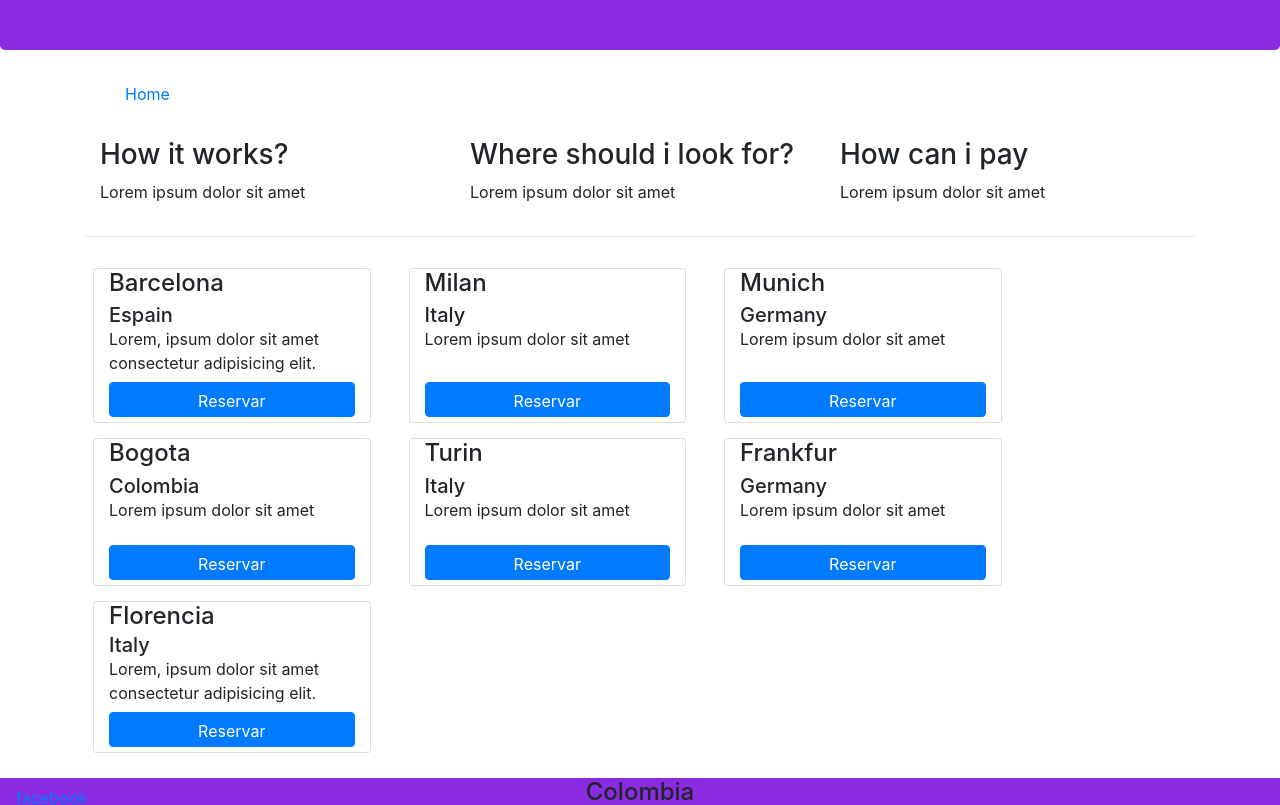
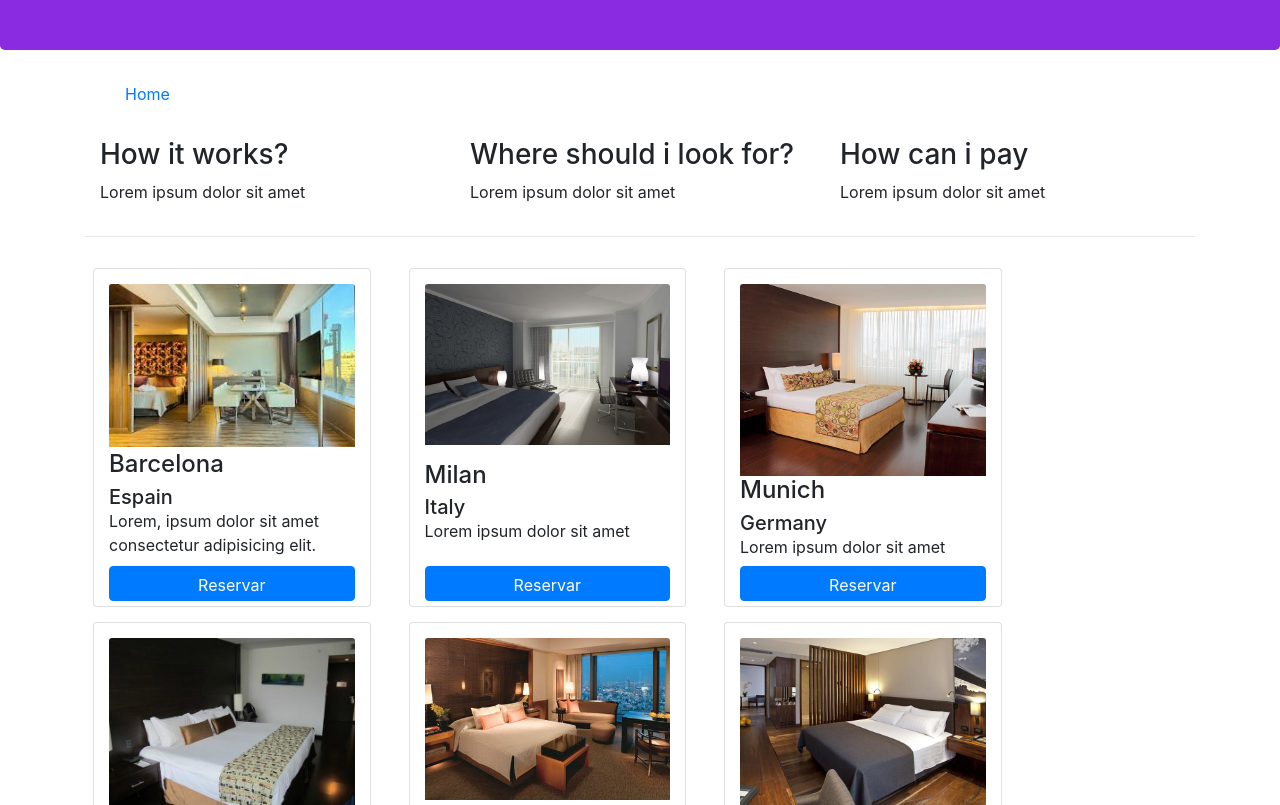
Before and after one commit to LuxusTrek/Hotel_Guide, a website: page index.html in a window 1280 px wide. Shown: the part 134-939 px from the top of the page. Drawn offline with nearby package versions, Linux system fonts and the light colour scheme; a web font is replaced by a local one.

Commit message:
imagenes hoteles

```diff
--- a/index.html
+++ b/index.html
@@ -58,7 +58,8 @@
                 <hr>
                 <div class="d-flex flex-wrap flex-row">
                     <div class="card card-hotel ml-2 col-sm-3 d-flex flex-column justify-content-between margin_top margin_right">
-                        <div>
+                        <img src="imgs\hotel1.jpg" class="card-img-top margin_top" alt="">
+                        <div class="">
                             <h4 class="card-title">Barcelona</h4>
                             <h5 class="card-subtitle">Espain</h5>
                             <p class="card-text">Lorem, ipsum dolor sit amet consectetur adipisicing elit. </p>
@@ -68,7 +69,8 @@
                         </div>
                     </div>
                     <div class="card card-hotel ml-2 col-sm-3 d-flex flex-column justify-content-between margin_top margin_right">
-                        <div>
+                        <img src="imgs\hotel2.jpg" class="card-img-top margin_top" alt="">
+                        <div class="">
                             <h4 class="card-title">Milan</h4>
                             <h5 class="card-subtitle">Italy</h5>
                             <p class="card-text">Lorem ipsum dolor sit amet </p>
@@ -78,6 +80,7 @@
                         </div>
                     </div>
                     <div class="card card-hotel ml-2 col-sm-3 d-flex flex-column justify-content-between margin_top margin_right">
+                        <img src="imgs\hotel3.jpg" class="card-img-top margin_top" alt="">
                         <div>
                             <h4 class="card-title">Munich</h4>
                             <h5 class="card-subtitle">Germany</h5>
@@ -88,6 +91,7 @@
                         </div>
                     </div>
                     <div class="card card-hotel ml-2 col-sm-3 d-flex flex-column justify-content-between margin_top margin_right">
+                        <img src="imgs\hotel4.jpg" class="card-img-top margin_top" alt="">
                         <div>
                             <h4 class="card-title">Bogota</h4>
                             <h5 class="card-subtitle">Colombia</h5>
@@ -99,6 +103,7 @@
                         </div>
                     </div>
                     <div class="card card-hotel ml-2 col-sm-3 d-flex flex-column justify-content-between margin_top margin_right">
+                        <img src="imgs\hotel5.jpg" class="card-img-top margin_top" alt="">
                         <div>
                             <h4 class="card-title">Turin</h4>
                             <h5 class="card-subtitle">Italy</h5>
@@ -109,6 +114,7 @@
                         </div>
                     </div>
                     <div class="card card-hotel ml-2 col-sm-3 d-flex flex-column justify-content-between margin_top margin_right">
+                        <img src="imgs\hotel6.jpg" class="card-img-top margin_top" alt="">
                         <div>
                             <h4 class="card-title">Frankfur</h4>
                             <h5 class="card-subtitle">Germany</h5>
@@ -119,6 +125,7 @@
                         </div>
                     </div>
                     <div class="card card-hotel ml-2 col-sm-3 d-flex flex-column justify-content-between margin_top margin_right">
+                        <img src="imgs\hotel7.jpg" class="card-img-top margin_top" alt="">
                         <div>
                             <h4>Florencia</h4>
                             <h5 class="card-subtitle">Italy</h5>
```
Also changed, not shown: imgs/hotel1.jpg (added), imgs/hotel2.jpg (added), imgs/hotel3.jpg (added), imgs/hotel4.jpg (added), imgs/hotel5.jpg (added), imgs/hotel6.jpg (added), imgs/hotel7.jpg (added), imgs/hotel8.jpg (added).
